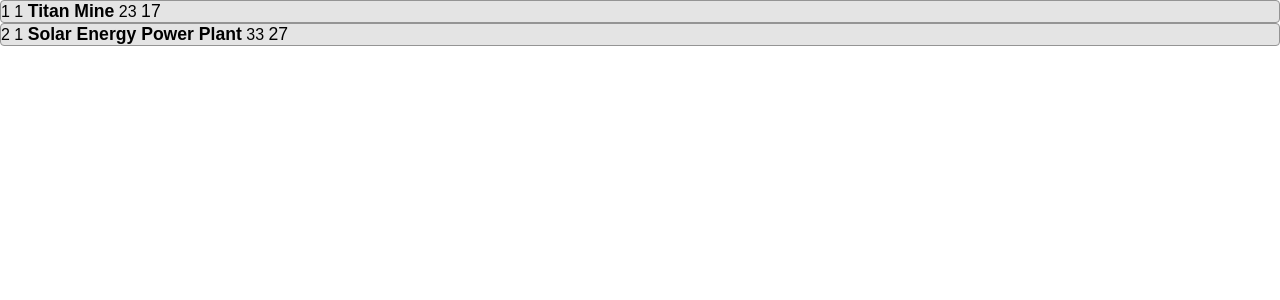
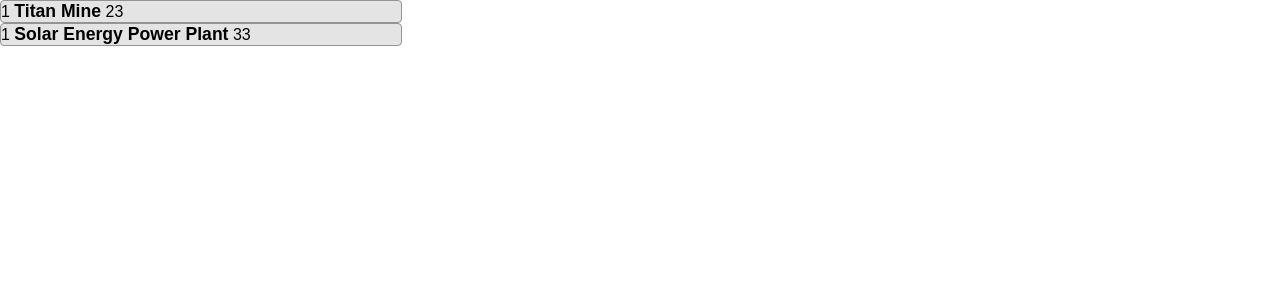
Before and after one commit to yoloSwagSEO/js-space-game, a PHP site: page / in a window 1280 px wide. Shown: the top 300 px of the page. Run offline with PHP 8.4, Linux system fonts and the light colour scheme.

Commit message:
Add: building styles

```diff
--- a/css/dist/main.css
+++ b/css/dist/main.css
@@ -4,19 +4,25 @@
 html {
   font-size: 16px; }
 
+.hidden {
+  display: none; }
+
 /* Building Styles */
 .building {
+  width: 400px;
   background: #e4e4e4;
   border: 1px solid #949494;
   border-radius: 4px; }
-
   .building .time {
     font-size: 110%;
     -webkit-transform: scale(1);
             transform: scale(1); }
-
   .building .info {
     font-weight: bold;
     font-size: 110%; }
+  .building .upgradeTime {
+    cursor: pointer; }
+    .building .upgradeTime:hover {
+      color: red; }
 
 /* END Building Styles */
--- a/index.php
+++ b/index.php
@@ -4,16 +4,13 @@
 	<body>
 		<div class="content" data-bind="css:Game.apiStatus()">
 			<div class="building_list" data-bind="foreach: Game.buildings">
-				<div class="building">
-					<span data-bind="text:id()"></span>
+				<div class="building" data-bind="css: { upgrading: isRunning() == true }">
+					<span data-bind="text:id()" class="hidden"></span>
 					<span data-bind="text:level()"></span>
 					<span data-bind="text:info()" class="info"></span>
-					<span data-bind="text:upgradeTime()"></span>
+					<span data-bind="text:upgradeTime(), click: StartCounter, visible: !isRunning()" class="upgradeTime"></span>
 					<!-- <span data-bind="text:elapsedTime()"></span> -->
-					<span data-bind="text:remainingTime()" class="time"></span>
-					<button class="btn" style="margin-top:5px" id="StartCounter" data-bind="click: StartCounter, visible: !isRunning()">
-						start
-		    	</button>
+					<span data-bind="text:remainingTime() , visible: isRunning()" class="remainingTime"></span>
 				</div>
 			</div>
 		</div
--- a/js/script.js
+++ b/js/script.js
@@ -10,8 +10,8 @@ Game = function(){
 		// add static test-buildings TODO: load from DB
 		Game.initBetaData = function(){
 			var currentTime = new Date().getTime();
-			Game.buildings.push(new Building([1, 1, 'Titan Mine', 10, 4, (new Date()).getTime()]));
-			Game.buildings.push(new Building([2, 1, 'Solar Energy Power Plant', 15, 4, (new Date()).getTime()]));
+			Game.buildings.push(new Building([1, 1, 'Titan Mine', 10, 4, 11]));//(new Date()).getTime()
+			Game.buildings.push(new Building([2, 1, 'Solar Energy Power Plant', 15, 4, 11]));//(new Date()).getTime()
 			// console.log(Game.buildings());
 			console.log('FAIL!!!');
 		};
```
Also changed, not shown: sass/dist/base-style.scss (+18 -10 lines). Lines whose indentation alone changed are shown as unchanged.
